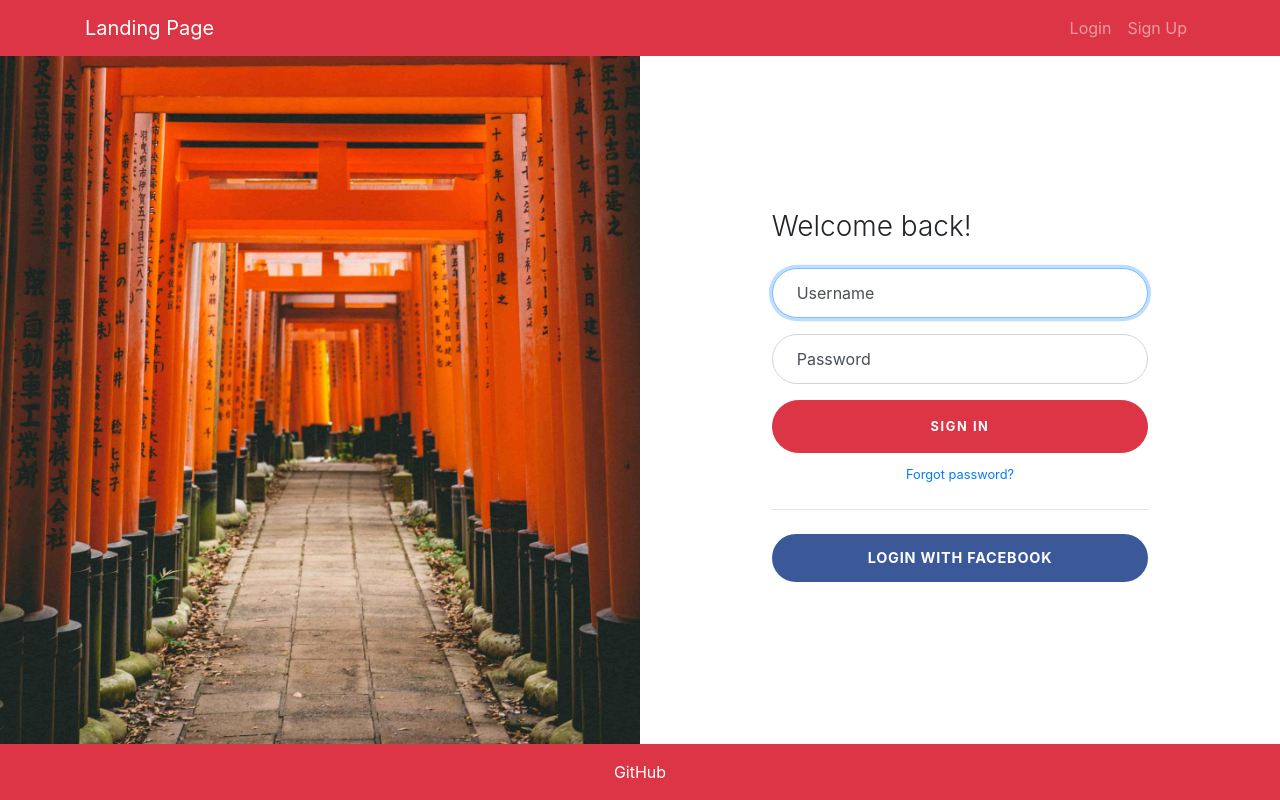
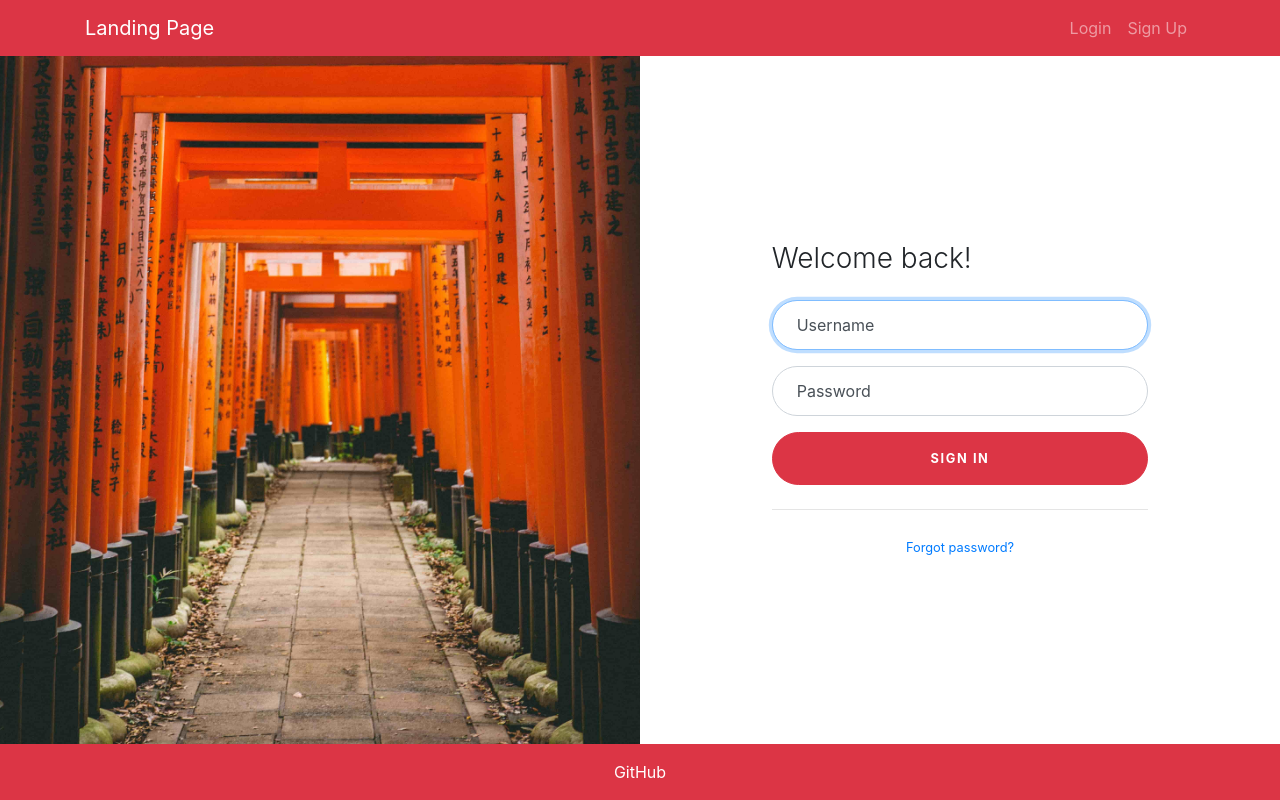
Before and after one commit to zooyl/JapaneseMemo, a Django app: template templates/registration/login.html in a window 1280 px wide. Run offline with Django 3.2, Linux system fonts and the light colour scheme; the template is opened without the code that fills it, so the values that code supplies are empty; parts of the project's set-up code (start-up, migrations or seed data) failed here and were passed over; some libraries are stand-ins or nearby versions.

Commit message:
visual fixes, disabling fb due to ssl

```diff
--- a/JapaneseMemo/local_settings.py.txt
+++ b/JapaneseMemo/local_settings.py.txt
@@ -28,3 +28,9 @@ SECRET_KEY = 'tsydsp79$3nblzyx3mw($#jxjit88(i%kn0r1c81j2wv5^re4j'
 
 email = "your_mail@service.com"
 email_pass = "email_password"
+
+# ------------------------------------
+# Facebook login - Your site need SSL certificate to work
+
+fb_key = 'key'
+fb_pass = 'secret'
--- a/JapaneseMemo/settings.py
+++ b/JapaneseMemo/settings.py
@@ -141,7 +141,7 @@ except ModuleNotFoundError:
     print("Fill valid data and try again!")
     exit(0)
 
-# from JapaneseMemo.local_settings import email, email_pass, fb_key, fb_pass, SECRET_KEY
+from JapaneseMemo.local_settings import email, email_pass, fb_key, fb_pass, SECRET_KEY
 # SOCIAL_AUTH_FACEBOOK_KEY = fb_key
 # SOCIAL_AUTH_FACEBOOK_SECRET = fb_pass
 
@@ -158,7 +158,7 @@ EMAIL_USE_TLS = True
 
 # ----------------------------------------------------------------
 # My seetings for deployment
-SECRET_KEY = os.environ.get('SECRET_KEY')
+# SECRET_KEY = os.environ.get('SECRET_KEY')
 EMAIL_HOST_USER = os.environ.get('EMAIL')
 EMAIL_HOST_PASSWORD = os.environ.get('EMAIL_PASS')
 
--- a/JapaneseMemo/wsgi.py
+++ b/JapaneseMemo/wsgi.py
@@ -11,8 +11,8 @@ import os
 from django.core.wsgi import get_wsgi_application
 
 # comment for local
-import dotenv
-dotenv.read_dotenv(os.path.join(os.path.dirname(os.path.dirname(__file__)), '.env'))
+# import dotenv
+# dotenv.read_dotenv(os.path.join(os.path.dirname(os.path.dirname(__file__)), '.env'))
 
 os.environ.setdefault('DJANGO_SETTINGS_MODULE', 'JapaneseMemo.settings')
 
--- a/manage.py
+++ b/manage.py
@@ -3,8 +3,8 @@ import os
 import sys
 
 # comment for local
-import dotenv
-dotenv.read_dotenv(os.path.join(os.path.dirname(os.path.dirname(__file__)), '.env'))
+# import dotenv
+# dotenv.read_dotenv(os.path.join(os.path.dirname(os.path.dirname(__file__)), '.env'))
 
 if __name__ == '__main__':
     os.environ.setdefault('DJANGO_SETTINGS_MODULE', 'JapaneseMemo.settings')
--- a/templates/registration/login.html
+++ b/templates/registration/login.html
@@ -17,13 +17,9 @@
         <button class="btn btn-lg btn-danger btn-block btn-login text-uppercase font-weight-bold mb-2"
                 type="submit">Sign in
         </button>
+        <hr class="my-4">
         <div class="text-center">
             <a class="small" href="{% url 'password_reset' %}">Forgot password?</a></div>
-        <hr class="my-4">
-{#        <button class="btn btn-lg btn-google btn-block text-uppercase" type="submit"><i#}
-{#                class="fab fa-google mr-2"></i> Login with Google#}
-{#        </button>#}
+
     </form>
-    <a href="{% url 'social:begin' 'facebook' %}"
-       class="btn btn-lg btn-facebook btn-block btn-login text-uppercase font-weight-bold mb-2">Login with Facebook</a>
 {% endblock login %}
```
Also changed, not shown: templates/auth/user_form.html (+1 -8 lines).
